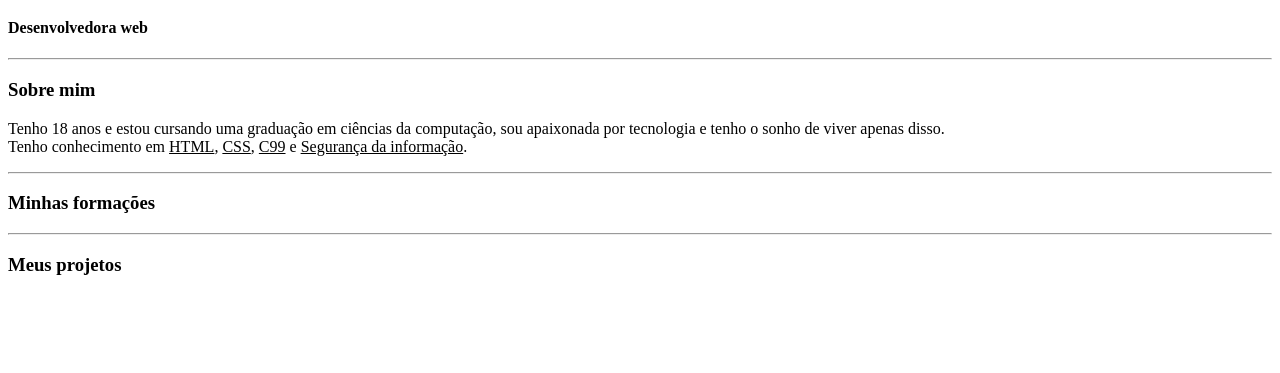
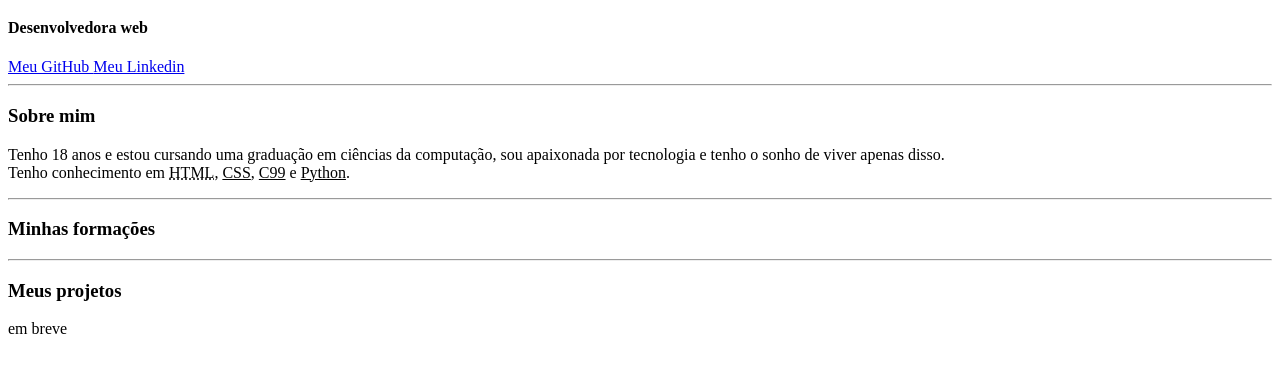
Before and after one commit to vitavares/Meu_Site, a plain HTML site: page index.html in a window 1280 px wide. Shown: the part 61-434 px from the top of the page. Drawn offline with Linux system fonts and the light colour scheme.

Commit message:
Pequenas alterações de texto.

```diff
--- a/index.html
+++ b/index.html
@@ -11,12 +11,14 @@
 <body>
     <h1>Vitória Tavares</h1>
     <h4>Desenvolvedora web</h4>
+    <a href="https://github.com/vitavares"> Meu GitHub </a> <a href="https://www.linkedin.com/in/vit%C3%B3ria-tavares-728293196/"> Meu Linkedin</a>
     <hr>
     <h3>Sobre mim</h3>
-    <p>Tenho 18 anos e estou cursando uma graduação em ciências da computação, sou apaixonada por tecnologia e tenho o sonho de viver apenas disso.<br>Tenho conhecimento em <u>HTML</u>, <u>CSS</u>, <u>C99</u> e <u> Segurança da informação</u>.</p>
+    <p>Tenho 18 anos e estou cursando uma graduação em ciências da computação, sou apaixonada por tecnologia e tenho o sonho de viver apenas disso.<br>Tenho conhecimento em <abbr title="Linguagem de marcação">HTML</abbr>, <u>CSS</u>, <u>C99</u> e <u> Python</u>.</p>
     <hr>
     <h3>Minhas formações</h3>
     <hr>
     <h3>Meus projetos</h3>
+    <p>em breve</p>
 </body>
 </html>
```
